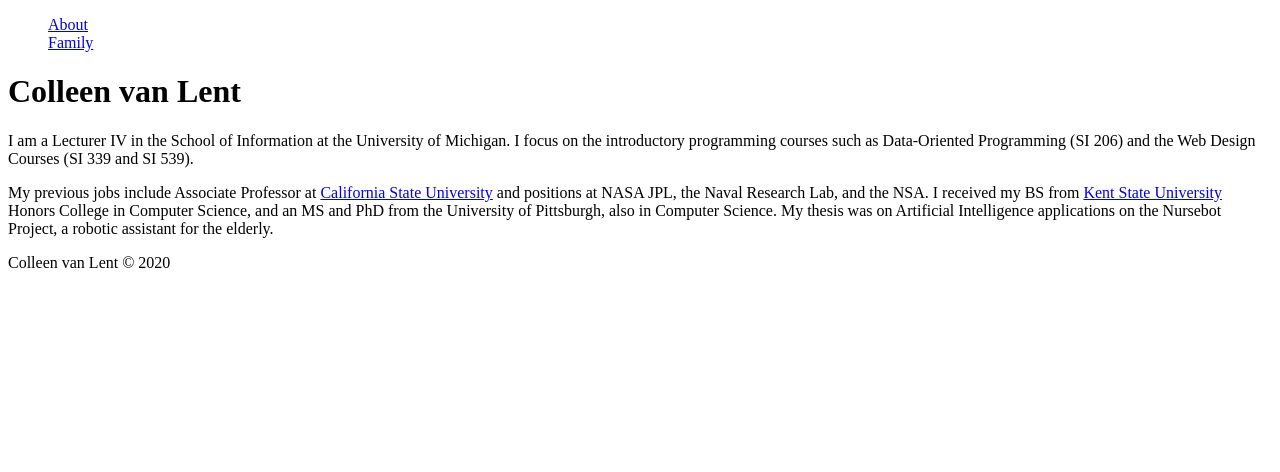
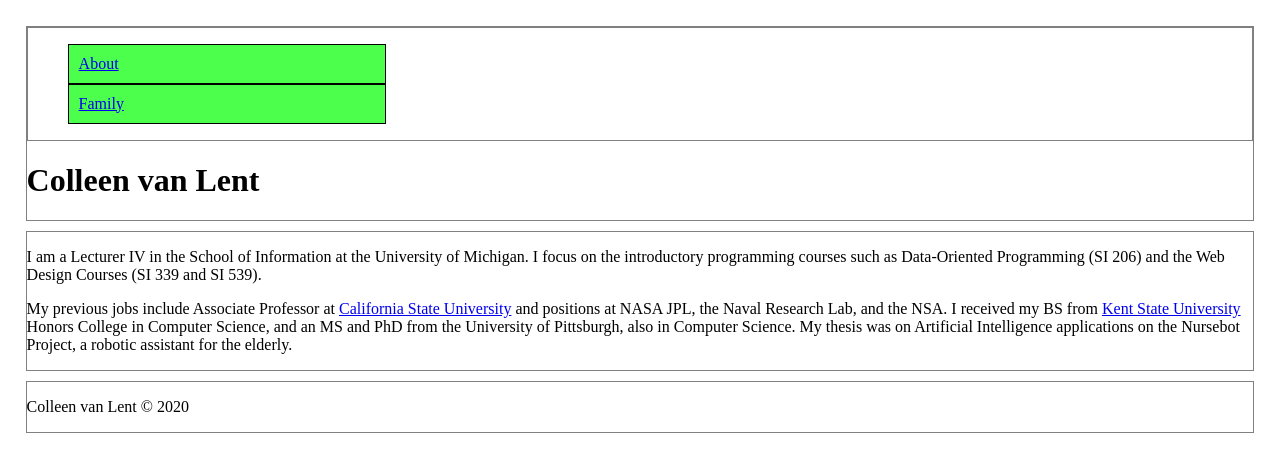
Before and after one commit to Ashleytho/homework1, a plain HTML site: page index.html in a window 1280 px wide. Drawn offline with Linux system fonts and the light colour scheme; files that its build step writes are made by us from their sources; the site is published under a folder, as on GitHub Pages, so addresses that start at the root find nothing.

Commit message:
Fix filepaths again

```diff
--- a/index.html
+++ b/index.html
@@ -3,9 +3,9 @@
 <head>
 	<meta charset="UTF-8">
 	<title>About</title>
-	<link rel="reset" href="/css/html5_reset.css">
-	<link rel="icon" href="imgs/favicon.ico">
-	<link rel="stylesheet" href="/css/style.css">
+	<link rel="reset" href="css/html5_reset.css">
+		<link rel="stylesheet" href="style.css">
+		<link rel="icon" href="imgs/favicon.ico">
 </head>
 	<body>
 
```
Also changed, not shown: family.html (+3 -2 lines).
